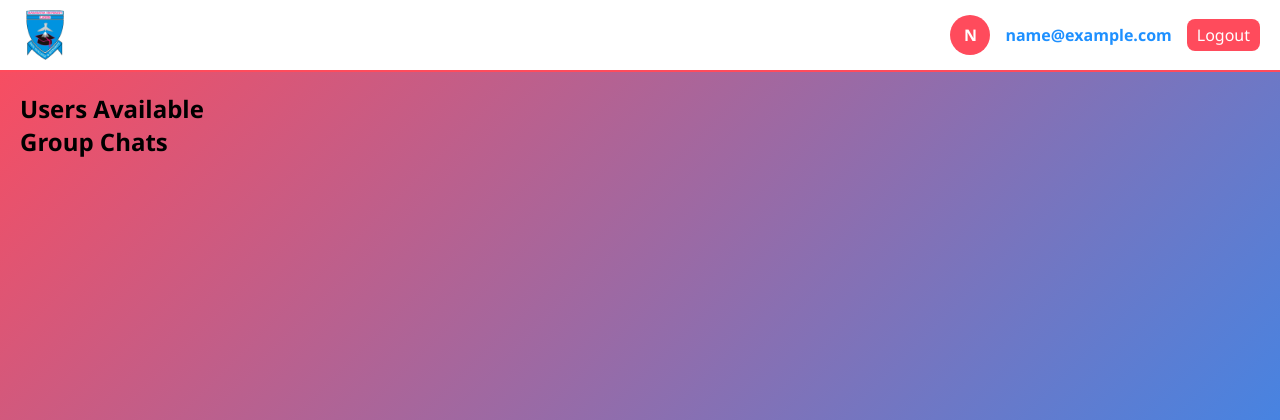
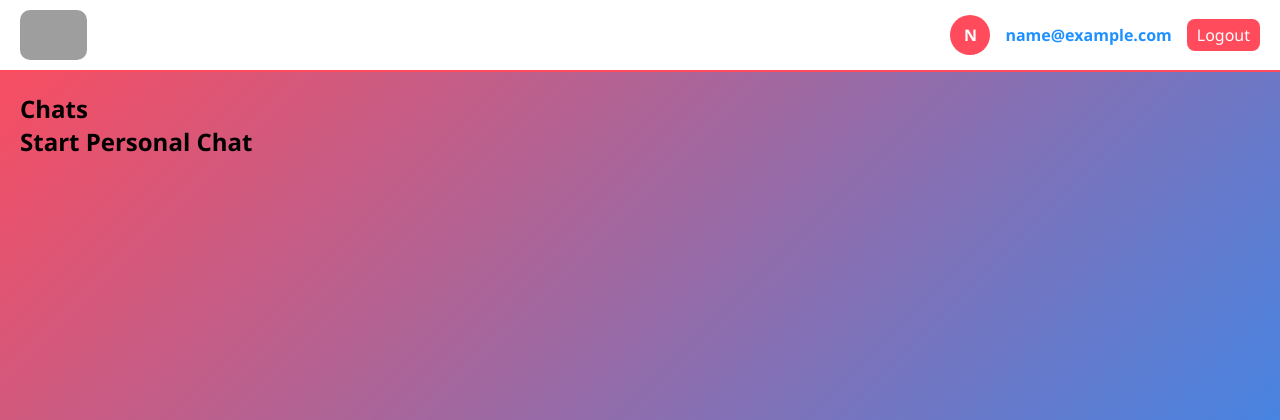
Before and after one commit to Zu-ty/MUL-CHAT, a Flask app: page /users in a window 1280 px wide. Shown: the top 420 px of the page. Run offline with Flask 3, Linux system fonts and the light colour scheme; the visitor is signed in with stand-in values (Sample User, id 1); data comes from the database, SQL or seed files in the repository; data that the repository does not hold is empty; grey boxes are pictures that could not be loaded.

Commit message:
Update users.html

```diff
--- a/templates/users.html
+++ b/templates/users.html
@@ -8,7 +8,7 @@
 </head>
 <body>
     <header class="header">
-        <img src="{{ url_for('static', filename='images.jpeg') }}" alt="Banner" class="header-img">
+        <img src="{{ url_for('static', filename='img/header-banner.png') }}" alt="Banner" class="header-img">
         <div class="profile-container">
             {% if session.get('username') %}
                 <div class="avatar">
@@ -25,29 +25,30 @@
     </header>
 
     <main>
-        <!-- Personal Users -->
-        <h2>Users Available</h2>
+        <h2>Chats</h2>
+        <div class="chats-list">
+            {% for chat in chats %}
+                <div class="chat-card">
+                    <span class="chat-name">{{ chat['chat_name'] or 'Unnamed Chat' }}</span>
+                    <a href="{{ url_for('chat', chat_id=chat['id']) }}" class="chat-btn">Open</a>
+                </div>
+            {% endfor %}
+        </div>
+
+        <h2>Start Personal Chat</h2>
         <div class="users-list">
             {% for user in users %}
                 <div class="user-card">
                     {% if user['profile_pic'] %}
                         <img src="{{ url_for('uploaded_file', filename=user['profile_pic']) }}" class="user-avatar">
                     {% else %}
-                        <div class="user-avatar-letter">{{ (user['username'] or user['email'] or '?')[0].upper() }}</div>
+                        <div class="user-avatar-letter">
+                            {{ (user['username'] or user['email'] or '?')[0].upper() }}
+                        </div>
                     {% endif %}
                     <span class="user-name">{{ user['username'] if user['username'] else user['email'] }}</span>
-                    <a href="{{ url_for('chat', chat_id='0') }}?user_id={{ user['id'] }}" class="chat-btn">Chat</a>
-                </div>
-            {% endfor %}
-        </div>
-
-        <!-- Group Chats -->
-        <h2>Group Chats</h2>
-        <div class="chats-list">
-            {% for chat in chats %}
-                <div class="chat-card">
-                    <span class="chat-name">{{ chat['chat_name'] or 'Chat ' ~ chat['id'] }}</span>
-                    <a href="{{ url_for('chat', chat_id=chat['id']) }}" class="chat-btn">Open</a>
+                    <!-- Link to open or create personal chat -->
+                    <a href="{{ url_for('new_chat') }}?user_id={{ user['id'] }}" class="chat-btn">Chat</a>
                 </div>
             {% endfor %}
         </div>
@@ -61,7 +62,7 @@
                 <span class="close-btn" id="close-modal">&times;</span>
                 <h3>Create Group Chat</h3>
                 <form method="POST" action="{{ url_for('new_chat') }}">
-                    <label>Chat Name (Optional)</label>
+                    <label>Group Name</label>
                     <input type="text" name="chat_name" placeholder="Group Name">
                     <label>Select Users</label>
                     <div class="users-checkbox">
@@ -79,6 +80,7 @@
     </main>
 
     <script>
+        // Floating modal logic
         const modal = document.getElementById('new-chat-modal');
         const btn = document.getElementById('new-chat-btn');
         const close = document.getElementById('close-modal');
```
